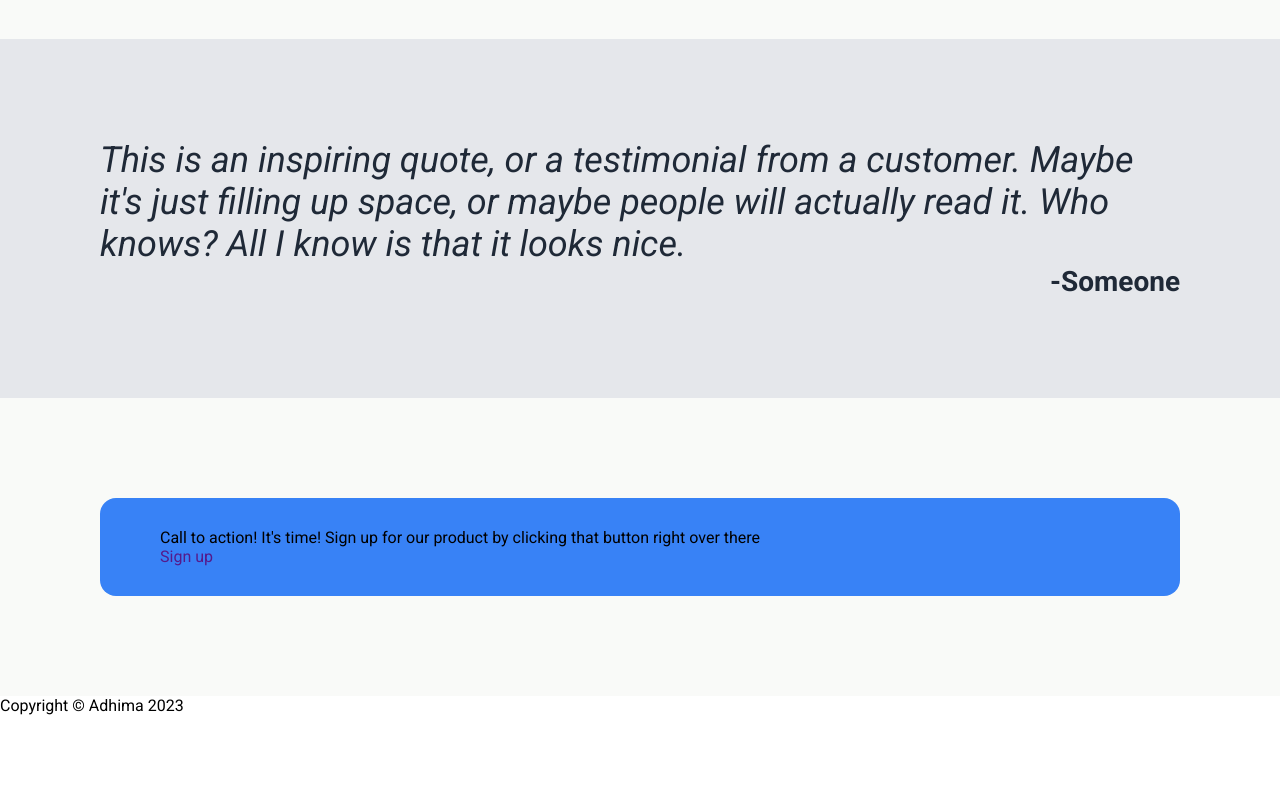
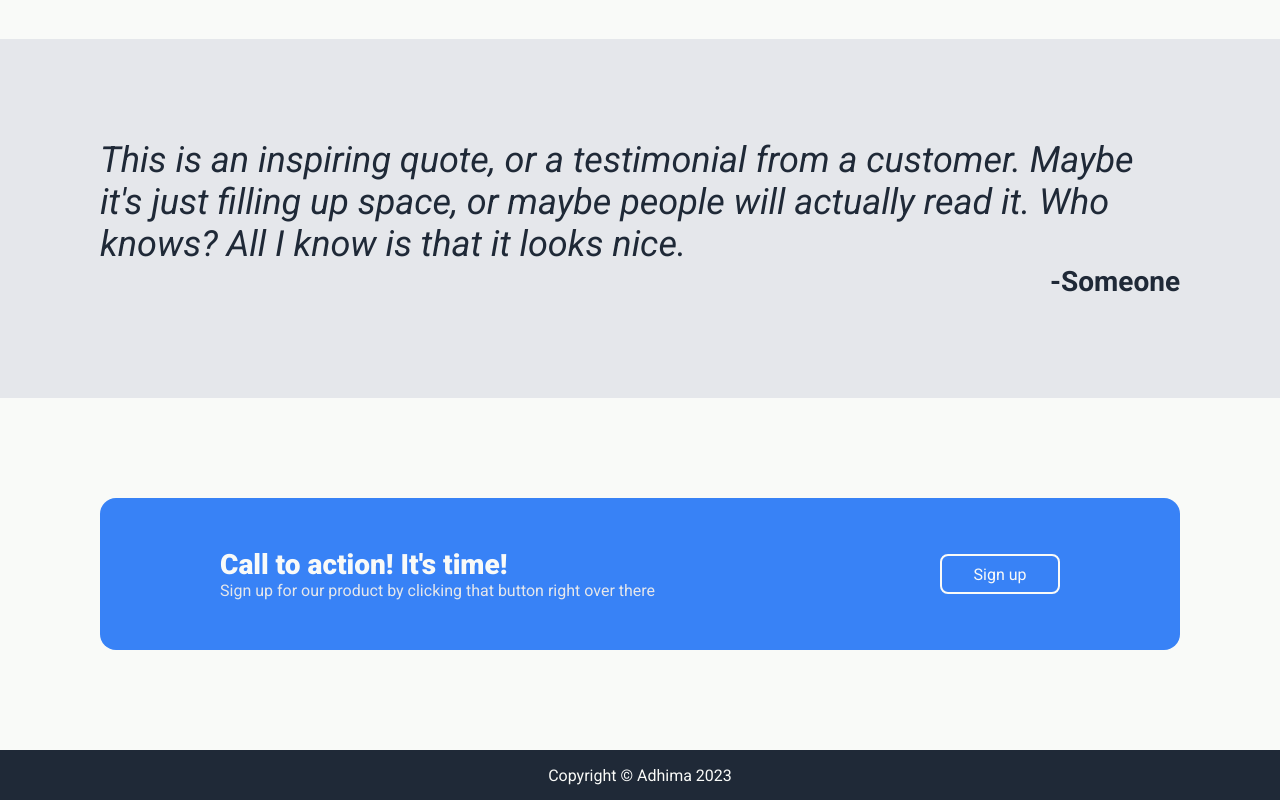
Before and after one commit to fauzanadhm/odin-landing-page, a plain HTML site: page index.html in a window 1280 px wide. Shown: the part 908-1708 px from the top of the page. Before the commit the page ends 1623 px from the top, so only its background shows below. Drawn offline with Linux system fonts and the light colour scheme.

Commit message:
finishing

```diff
--- a/index.html
+++ b/index.html
@@ -87,7 +87,7 @@
                 <span>Sign up for our product by clicking that button right over there</span>
 
             </div>
-            <a href="">Sign up</a>
+            <a href=""><span>Sign up</span></a>
         </div>
     </div>
 
--- a/style.css
+++ b/style.css
@@ -15,7 +15,7 @@ nav {
     left: 0;
     background-color: rgba(0, 0, 0, 0);
     height: 80px;
-    width: 100vw;
+    width: 100%;
     display: flex;
     justify-content: center;
 }
@@ -105,6 +105,7 @@ nav .nav-container ul li a {
     justify-content: center;
     align-items: center;
     width: 600px;
+    border-radius: 16px;
 }
 
 .hero .container .image-container .image-placeholder span {
@@ -197,9 +198,49 @@ nav .nav-container ul li a {
 .cta .cta-container {
     width: 1080px;
     margin: 100px 0;
-    padding: 30px 60px;
+    padding: 50px 120px;
     background-color: #3882f6;
     border-radius: 16px;
+    display: flex;
+    justify-content: space-between;
+    align-items: center;
 }
 
 .cta .cta-container .cta-left {}
+
+.cta .cta-container .cta-left span {
+    display: block;
+}
+
+.cta .cta-container .cta-left span:nth-child(1) {
+    color: #f9faf8;
+    font-size: 28px;
+    font-weight: 800;
+}
+
+.cta .cta-container .cta-left span:nth-child(2) {
+    color: #e5e7eb;
+}
+
+.cta .cta-container a {
+    display: flex;
+    justify-content: center;
+    align-items: center;
+    border: 2px solid #f9faf8;
+    border-radius: 8px;
+    width: 120px;
+    height: 40px;
+}
+
+.cta .cta-container a span {
+    color: #f9faf8;
+}
+
+footer {
+    background-color: #1f2937;
+    display: flex;
+    justify-content: center;
+    align-items: center;
+    height: 50px;
+    color: #f9faf8;
+}
```
